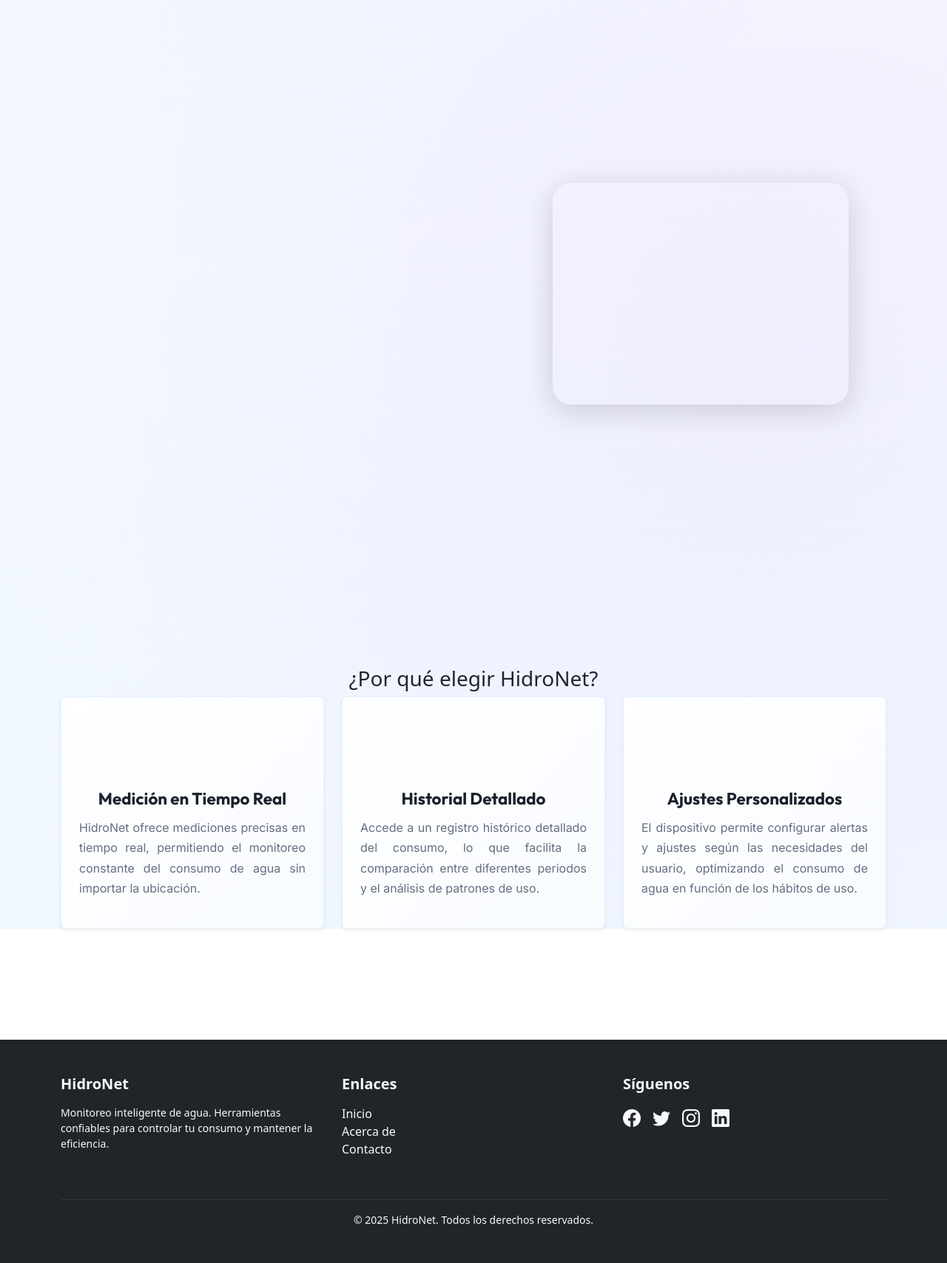
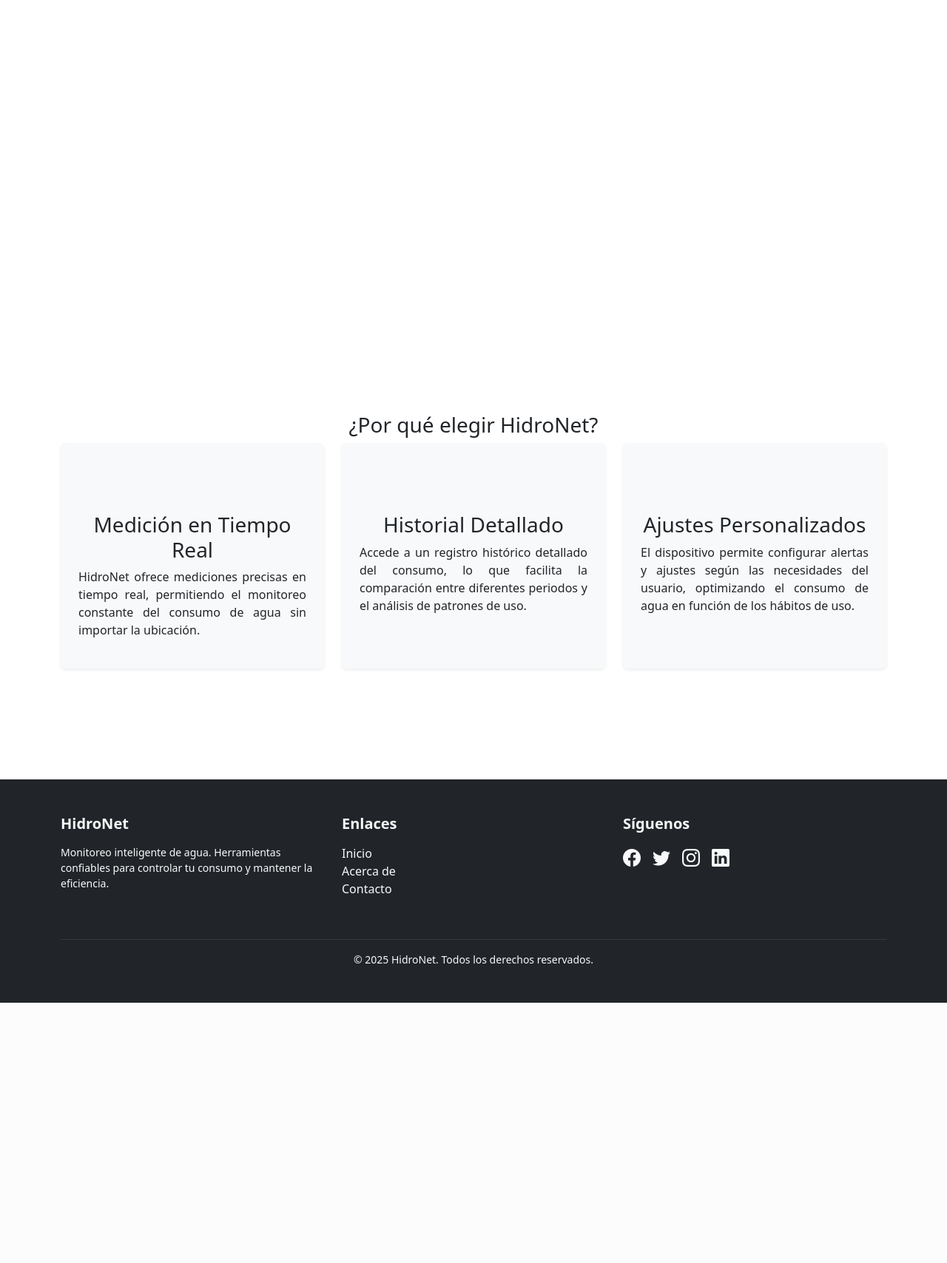
Before and after one commit to Arielquezada123/Los-Pinguinos, a Django app: page / in a window 1280 px wide. Shown: the part 2334-4042 px from the top of the page at 74% size. After the commit the page ends 3690 px from the top, so only its background shows below. Run offline with Django 5.2, Linux system fonts and the light colour scheme; parts of the project's set-up code (start-up, migrations or seed data) failed here and were passed over; some libraries are stand-ins or nearby versions.

Commit message:
estilo index

```diff
--- a/reportes/views.py
+++ b/reportes/views.py
@@ -16,15 +16,15 @@ import qrcode
 import qrcode.image.svg
 import barcode
 from barcode.writer import SVGWriter
+import matplotlib
+matplotlib.use('Agg')
 import matplotlib.pyplot as plt
-import matplotlib
 from django.core.files.base import ContentFile
 from django.core.mail import EmailMessage
 from django.template.loader import render_to_string
 from django.conf import settings
 from weasyprint import HTML
 
-matplotlib.use('Agg')
 
 def generar_grafico_historial(cliente):
     """
--- a/requirements.txt
+++ b/requirements.txt
@@ -8,3 +8,4 @@ whitenoise==6.6.0
 weasyprint>=60.0
 qrcode[pil]>=7.0
 python-barcode>=0.15.1
+matplotlib>=3.7.1
--- a/static/estilocss/index.css
+++ b/static/estilocss/index.css
@@ -1,91 +1,4 @@
-/* ============================================
-   MODERN REDESIGN - HIDRONET
-   Premium Water Monitoring System
-   ============================================ */
-
-/* === GOOGLE FONTS === */
-@import url('https://fonts.googleapis.com/css2?family=Inter:wght@300;400;600;700;800&family=Outfit:wght@300;400;600;700;900&display=swap');
-
-/* === ROOT VARIABLES === */
-:root {
-  /* Premium Color Palette */
-  --primary: hsl(203, 89%, 53%);
-  --primary-dark: hsl(203, 89%, 35%);
-  --primary-light: hsl(203, 89%, 68%);
-  --accent: hsl(286, 89%, 58%);
-  --accent-gradient: linear-gradient(135deg, hsl(203, 89%, 53%) 0%, hsl(286, 89%, 58%) 100%);
-  --success: hsl(142, 71%, 45%);
-  --warning: hsl(45, 93%, 58%);
-
-  /* Neutrals */
-  --dark: hsl(220, 26%, 14%);
-  --dark-secondary: hsl(220, 26%, 20%);
-  --light: hsl(210, 36%, 96%);
-  --white: #ffffff;
-
-  /* Glassmorphism */
-  --glass-bg: rgba(255, 255, 255, 0.1);
-  --glass-border: rgba(255, 255, 255, 0.2);
-
-  /* Typography */
-  --font-heading: 'Outfit', sans-serif;
-  --font-body: 'Inter', sans-serif;
-
-  /* Shadows */
-  --shadow-sm: 0 2px 8px rgba(0, 0, 0, 0.08);
-  --shadow-md: 0 4px 20px rgba(0, 0, 0, 0.12);
-  --shadow-lg: 0 8px 40px rgba(0, 0, 0, 0.16);
-  --shadow-xl: 0 20px 60px rgba(0, 0, 0, 0.25);
-
-  /* Effects */
-  --blur-sm: blur(8px);
-  --blur-md: blur(16px);
-  --blur-lg: blur(24px);
-}
-
-/* === ANIMATED HERO TITLE === */
-.animated-title {
-  font-family: var(--font-heading);
-  font-size: clamp(2.5rem, 6vw, 5rem);
-  font-weight: 900;
-  background: linear-gradient(135deg, #ffffff 0%, var(--primary-light) 50%, var(--accent) 100%);
-  background-size: 200% 200%;
-  -webkit-background-clip: text;
-  background-clip: text;
-  -webkit-text-fill-color: transparent;
-  animation: gradientShift 8s ease infinite, titleFloat 3s ease-in-out infinite;
-  text-shadow: 0 0 40px rgba(255, 255, 255, 0.5);
-  letter-spacing: -0.02em;
-  position: relative;
-}
-
-@keyframes gradientShift {
-  0%, 100% { background-position: 0% 50%; }
-  50% { background-position: 100% 50%; }
-}
-
-@keyframes titleFloat {
-  0%, 100% { transform: translateY(0px); }
-  50% { transform: translateY(-10px); }
-}
-
-.animated-title::before {
-  content: attr(data-text);
-  position: absolute;
-  left: 0;
-  top: 0;
-  z-index: -1;
-  background: linear-gradient(135deg, #ffffff 0%, var(--primary-light) 50%, var(--accent) 100%);
-  background-size: 200% 200%;
-  -webkit-background-clip: text;
-  background-clip: text;
-  -webkit-text-fill-color: transparent;
-  filter: blur(20px);
-  opacity: 0.7;
-  animation: gradientShift 8s ease infinite;
-}
-
-/* === HERO WAVES === */
+/* Contenedor de las olas */
 .hero-waves {
   display: block;
   width: 100%;
@@ -95,14 +8,13 @@
   bottom: 0;
   right: 0;
   z-index: 3;
-  filter: drop-shadow(0 -10px 30px rgba(33, 150, 243, 0.3));
 }
 
-/* Wave Animations */
+/* Ola 1 */
 .wave1 use {
   animation: moveForever1 12s linear infinite;
   animation-delay: -2s;
-  fill: rgba(255, 255, 255, 0.7);
+  fill: var(--default-color, rgba(255,255,255,0.7));
   opacity: 0.7;
 }
 
@@ -110,10 +22,11 @@
   animation: upDown 6s ease-in-out infinite;
 }
 
+/* Ola 2 */
 .wave2 use {
   animation: moveForever2 18s linear infinite;
   animation-delay: -2s;
-  fill: rgba(255, 255, 255, 0.5);
+  fill: var(--default-color, rgba(255,255,255,0.5));
   opacity: 0.5;
 }
 
@@ -121,136 +34,132 @@
   animation: upDown 8s ease-in-out infinite;
 }
 
+/* Ola 3 */
 .wave3 use {
   animation: moveForever3 24s linear infinite;
   animation-delay: -2s;
-  fill: #ffffff;
+  fill: #ffffff; /* totalmente blanca */
 }
 
 .wave3 {
   animation: upDown 10s ease-in-out infinite;
 }
 
+/* Movimiento horizontal */
 @keyframes moveForever1 {
-  0% { transform: translateX(0); }
+  0%   { transform: translateX(0); }
   100% { transform: translateX(-1440px); }
 }
 
 @keyframes moveForever2 {
-  0% { transform: translateX(0); }
+  0%   { transform: translateX(0); }
   100% { transform: translateX(-1440px); }
 }
 
 @keyframes moveForever3 {
-  0% { transform: translateX(0); }
+  0%   { transform: translateX(0); }
   100% { transform: translateX(-1440px); }
 }
 
+/* Movimiento vertical */
 @keyframes upDown {
   0%, 100% { transform: translateY(0); }
-  50% { transform: translateY(-10px); }
+  50%      { transform: translateY(-10px); } /* ajusta según amplitud deseada */
 }
 
-/* === ICON BOXES === */
-.icon-box {
-  font-family: var(--font-body);
-  transition: all 0.4s cubic-bezier(0.4, 0, 0.2, 1);
-  cursor: pointer;
-  position: relative;
-  overflow: hidden;
-  border: 1px solid rgba(33, 150, 243, 0.1);
-  background: linear-gradient(135deg, #ffffff 0%, #f8fbff 100%);
+@keyframes moveWaves {
+  0%   { transform: translateX(0); }
+  100% { transform: translateX(-1440px); }
 }
 
-.icon-box::before {
-  content: '';
-  position: absolute;
-  top: 0;
-  left: -100%;
-  width: 100%;
-  height: 100%;
-  background: var(--accent-gradient);
-  opacity: 0;
-  transition: all 0.5s ease;
-  z-index: 0;
+.wave1 use { animation: moveWaves 12s linear infinite -2s; }
+.wave2 use { animation: moveWaves 18s linear infinite -2s; }
+.wave3 use { animation: moveWaves 24s linear infinite -2s; }
+
+
+
+.icon-boxes .icon-box {
+  display: flex;
+  flex-direction: column;
+  align-items: center;
+  justify-content: flex-start;
 }
-
-.icon-box:hover::before {
-  left: 0;
-  opacity: 0.05;
+.icon-box {
+  transition: transform 0.4s ease, box-shadow 0.4s ease;
+  cursor: pointer;
 }
 
 .icon-box:hover {
-  transform: translateY(-12px) scale(1.02);
-  box-shadow: var(--shadow-xl);
-  border-color: var(--primary);
+  transform: scale(1.05);
+  box-shadow: 0 12px 25px rgba(0, 0, 0, 0.25);
 }
 
-.icon-box h3 {
-  font-family: var(--font-heading);
-  font-weight: 700;
-  font-size: 1.4rem;
-  color: var(--dark);
-  margin-bottom: 12px;
-  position: relative;
-  z-index: 1;
+
+.icon-boxes .icon-box i {
+  display: inline-flex;
+  align-items: center;
+  justify-content: center;
+  width: 70px;
+  height: 70px;
+  border-radius: 50%;
+  background-color: #0d6efd;
+  color: #fff;
+  font-size: 30px;
+  transition: all 0.3s ease;
+  margin-bottom: 15px;
 }
 
-.icon-box p {
-  font-family: var(--font-body);
-  color: hsl(220, 13%, 45%);
-  line-height: 1.7;
-  position: relative;
-  z-index: 1;
+/* Hover solo arriba */
+.icon-boxes .icon-box i:hover {
+  background-color: #6610f2;
+  transform: scale(1.1);
+}
+
+
+
+/*$$$$$$$$$$$$$$$$$$$$$$$$$$$$$$$$Gradiente animado sobre la imagen $$$$$$$$$$$$$$$$$$$$$$$$$$$$$$$$$$$$$$$$$$$$$$*/
+
+.glass-box {
+  background: rgba(255, 255, 255, 0.15);
+  backdrop-filter: blur(12px);
+  border-radius: 12px;
+  border: 1px solid rgba(255, 255, 255, 0.3);
+  color: #fff;
+}
+
+.glass-box h2 {
+  font-size: 1.8rem;
+  font-weight: 700;
+  color: #2196F3;
+  margin-bottom: 15px;
+}
+
+.glass-box p {
+  font-size: 1rem;
+  line-height: 1.6;
+  color: #f0f0f0;
+  text-align: justify;
+}
+
+.hover-zoom {
+  transition: transform 0.3s ease, box-shadow 0.3s ease;
+  background: #ffffff;
+  border-radius: 12px;
+}
+
+.hover-zoom:hover {
+  transform: translateY(-8px) scale(1.03);
+  box-shadow: 0px 10px 25px rgba(33, 150, 243, 0.2);
 }
 
 .icon-box i {
-  position: relative;
-  z-index: 1;
-  display: inline-flex;
-  align-items: center;
-  justify-content: center;
-  width: 80px;
-  height: 80px;
-  border-radius: 50%;
-  background: var(--accent-gradient);
-  color: #ffffff !important;
-  font-size: 36px;
-  transition: all 0.5s cubic-bezier(0.34, 1.56, 0.64, 1);
-  margin-bottom: 20px;
-  box-shadow: 0 8px 30px rgba(33, 150, 243, 0.3);
+  font-size: 2rem;
+  color: #2196F3;
+  margin-bottom: 10px;
+  display: block;
 }
 
-.icon-box:hover i {
-  transform: scale(1.15) rotate(15deg);
-  box-shadow: 0 12px 50px rgba(140, 16, 242, 0.5);
-}
 
-/* Ensure Bootstrap icons are white */
-.icon-box .bi {
-  color: #ffffff !important;
-}
-
-/* Remove any text-primary override */
-.icon-box .text-primary {
-  color: #ffffff !important;
-}
-
-/* === ANIMATED BACKGROUND IMAGE === */
-.animated-bg {
-  position: relative;
-  overflow: hidden;
-  border-radius: 25px;
-  box-shadow: var(--shadow-lg);
-}
-
-.animated-bg img {
-  transition: transform 0.6s cubic-bezier(0.4, 0, 0.2, 1);
-}
-
-.animated-bg:hover img {
-  transform: scale(1.05);
-}
 
 .animated-bg .gradient-overlay {
   position: absolute;
@@ -258,207 +167,36 @@
   left: 0;
   width: 100%;
   height: 100%;
-  background: linear-gradient(135deg, var(--primary) 0%, var(--accent) 100%);
+  background: linear-gradient(45deg, #2196F3 0%, #0d47a1 100%);
   background-size: 200% 200%;
-  animation: backgroundAnim 12s ease-in-out infinite;
-  mix-blend-mode: soft-light;
+  animation: backgroundAnim 6s ease infinite;
+  mix-blend-mode: overlay;
   pointer-events: none;
-  opacity: 0.08;
-  transition: opacity 0.6s ease;
-}
-
-.animated-bg:hover .gradient-overlay {
-  opacity: 0.15;
 }
 
 @keyframes backgroundAnim {
-  0%, 100% { background-position: 0% 50%; }
+  0% { background-position: 0% 50%; }
   50% { background-position: 100% 50%; }
+  100% { background-position: 0% 50%; }
 }
 
-/* === SECTION STYLING === */
-.about-bg {
-  background: linear-gradient(180deg, #ffffff 0%, #f0f7ff 100%);
-  position: relative;
+
+.description-section .description-content h3 {
+  font-size: 2rem;
+  font-weight: 700;
+  color: #ffffff;
+  margin-bottom: 20px;
+  text-shadow: 1px 1px 3px rgba(0,0,0,0.6);
 }
 
-.about-bg::before {
-  content: '';
-  position: absolute;
-  top: 0;
-  left: 0;
-  right: 0;
-  bottom: 0;
-  background-image:
-    radial-gradient(circle at 20% 30%, rgba(33, 150, 243, 0.05) 0%, transparent 50%),
-    radial-gradient(circle at 80% 70%, rgba(140, 16, 242, 0.05) 0%, transparent 50%);
-  pointer-events: none;
-}
-
-/* === TEXT CONTENT === */
-.text-content h3 {
-  font-family: var(--font-heading);
-  font-size: 2.5rem;
-  font-weight: 800;
-  color: var(--dark);
-  margin-bottom: 25px;
-  position: relative;
-  display: inline-block;
-}
-
-.text-content h3::after {
-  content: '';
-  position: absolute;
-  bottom: -10px;
-  left: 0;
-  width: 60px;
-  height: 4px;
-  background: var(--accent-gradient);
-  border-radius: 2px;
-}
-
-.text-content p {
-  font-family: var(--font-body);
-  font-size: 1.1rem;
-  line-height: 1.9;
-  color: hsl(220, 13%, 40%);
-  margin-bottom: 20px;
-  text-align: justify;
-}
-
-/* === LEFT BOX ANIMATIONS === */
-.left-box .icon-box {
-  background: linear-gradient(135deg, #ffffff 0%, #e3f2fd 100%);
-  border: 2px solid rgba(33, 150, 243, 0.2);
-}
-
-.left-box .icon-box:hover {
-  border-color: var(--primary);
-  background: linear-gradient(135deg, #ffffff 0%, #e1f5fe 100%);
-}
-
-/* === MAP CONTAINER === */
-#contenedor-mapa {
-  position: relative;
-  width: 100%;
-  max-width: 1000px;
-  height: 550px;
-  margin: 40px auto;
-  border-radius: 20px;
-  overflow: hidden;
-  box-shadow: var(--shadow-xl);
-  display: flex;
-  flex-direction: row;
-  z-index: 0;
-  border: 1px solid rgba(33, 150, 243, 0.1);
-  transition: all 0.4s ease;
-}
-
-#contenedor-mapa:hover {
-  box-shadow: 0 25px 80px rgba(33, 150, 243, 0.25);
-  transform: translateY(-5px);
-}
-
-#sidebar-sensores {
-  width: 320px;
-  background: linear-gradient(180deg, #ffffff 0%, #f8fbff 100%);
-  padding: 25px;
-  box-shadow: -5px 0 20px rgba(0, 0, 0, 0.08);
-  overflow-y: auto;
-  font-family: var(--font-body);
-}
-
-#sidebar-sensores h3 {
-  margin-top: 0;
-  font-family: var(--font-heading);
-  font-weight: 700;
-  color: var(--dark);
-  font-size: 1.6rem;
+.description-section .description-content p {
+  font-size: 1rem;
+  line-height: 1.7;
+  color: #e0e0e0;
   margin-bottom: 15px;
 }
 
-#sidebar-sensores p {
-  color: hsl(220, 13%, 50%);
-  font-size: 0.95rem;
+.description-section .description-content p.fst-italic {
+  font-style: italic;
+  color: #cceeff;
 }
-
-#sensor-info {
-  background: linear-gradient(135deg, #e3f2fd 0%, #f3e5f5 100%);
-  padding: 20px;
-  border-radius: 12px;
-  margin-top: 15px;
-  box-shadow: var(--shadow-sm);
-  font-family: var(--font-body);
-}
-
-#sensor-info h4 {
-  font-family: var(--font-heading);
-  color: var(--dark);
-  margin-bottom: 10px;
-}
-
-/* === RESPONSIVE TYPOGRAPHY === */
-@media (max-width: 768px) {
-  .animated-title {
-    font-size: clamp(2rem, 8vw, 3rem);
-  }
-
-  .text-content h3 {
-    font-size: 2rem;
-  }
-
-  #contenedor-mapa {
-    flex-direction: column;
-    height: auto;
-    max-width: 100%;
-  }
-
-  #sidebar-sensores {
-    width: 100%;
-  }
-}
-
-/* === SMOOTH SCROLLING === */
-html {
-  scroll-behavior: smooth;
-}
-
-/* === CUSTOM SCROLLBAR === */
-::-webkit-scrollbar {
-  width: 10px;
-}
-
-::-webkit-scrollbar-track {
-  background: var(--light);
-}
-
-::-webkit-scrollbar-thumb {
-  background: var(--accent-gradient);
-  border-radius: 5px;
-}
-
-::-webkit-scrollbar-thumb:hover {
-  background: linear-gradient(135deg, var(--primary-dark) 0%, var(--accent) 100%);
-}
-
-/* === PULSE ANIMATION === */
-@keyframes pulse {
-  0%, 100% {
-    transform: scale(1);
-    opacity: 1;
-  }
-  50% {
-    transform: scale(1.05);
-    opacity: 0.8;
-  }
-}
-
-/* === LOADING ANIMATION === */
-@keyframes shimmer {
-  0% {
-    background-position: -1000px 0;
-  }
-  100% {
-    background-position: 1000px 0;
-  }
-}
--- a/templates/reportes/boleta_detalle.html
+++ b/templates/reportes/boleta_detalle.html
@@ -54,7 +54,7 @@
         </a>
     {% else %}
         <a
-          href="{% url 'cliente_lista_boletas' %}"
+          href="{% url 'cliente_mis_boletas' %}"
           style="margin-top: 19px;"
           class="btn btn-outline-primary btn-sm"
         >
```
